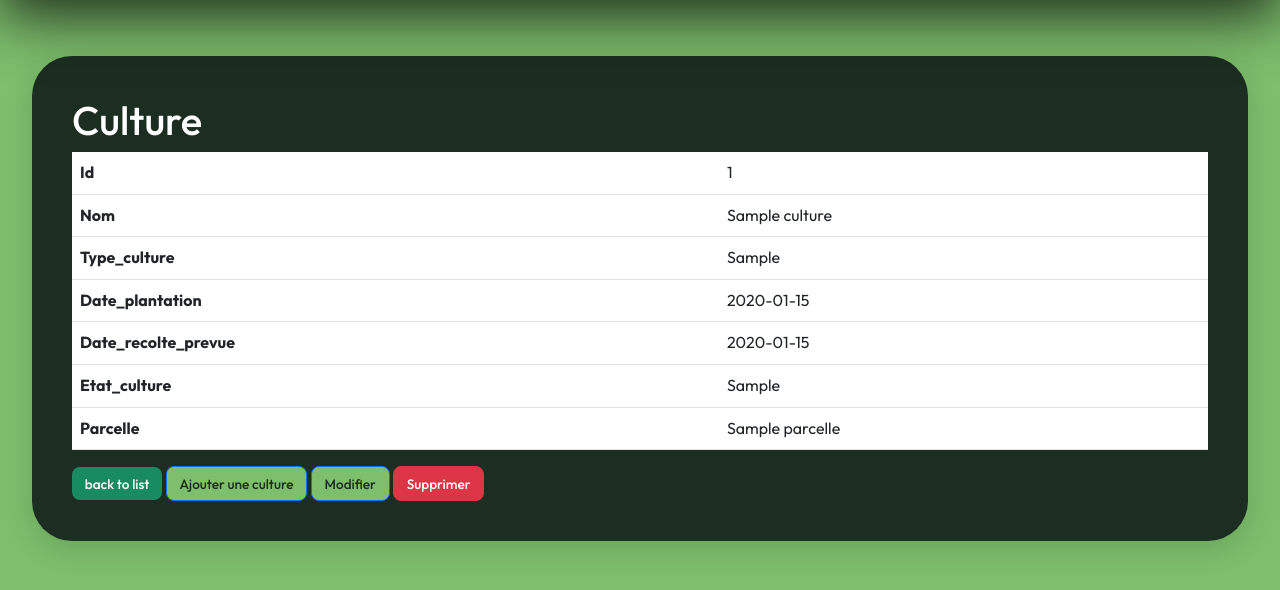
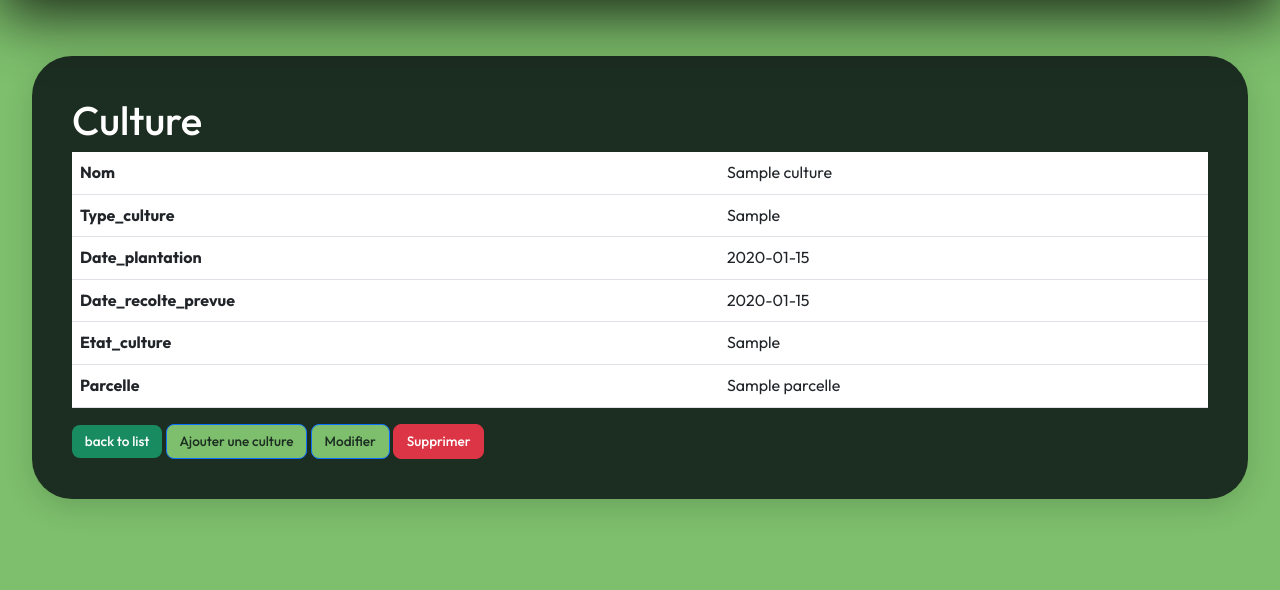
Before and after one commit to mohamed-55l/Esprit-PIDEV-3A37-2526-Agrimans, a Symfony app: template templates/Parcelle/culture/show.html.twig in a window 1280 px wide. Shown: the part 104-694 px from the top of the page. Run offline with Twig, Linux system fonts and the light colour scheme; the template is opened without the code that fills it: most values are stand-ins (such as "Sample title", 1, 10 or a date in 2020); some libraries are stand-ins or nearby versions.

Commit message:
Hide ID columns from all tables

```diff
--- a/templates/Animal/animal/index.html.twig
+++ b/templates/Animal/animal/index.html.twig
@@ -29,7 +29,6 @@
         <table class="styled-table">
             <thead>
                 <tr>
-                    <th>ID</th>
                     <th>Nom</th>
                     <th>Espèce</th>
                     <th>Race</th>
@@ -41,7 +40,6 @@
             <tbody>
             {% for animal in animals %}
                 <tr>
-                    <td style="color: rgba(255,255,255,0.5);">#{{ animal.id }}</td>
                     <td><strong>{{ animal.name }}</strong></td>
                     <td>{{ animal.type }}</td>
                     <td>{{ animal.breed ?? '-' }}</td>
--- a/templates/Animal/nourriture/index.html.twig
+++ b/templates/Animal/nourriture/index.html.twig
@@ -29,7 +29,6 @@
         <table class="styled-table">
             <thead>
                 <tr>
-                    <th>ID</th>
                     <th>Nom</th>
                     <th>Type</th>
                     <th>Quantité</th>
@@ -42,7 +41,6 @@
             <tbody>
             {% for nourriture in nourritures %}
                 <tr>
-                    <td style="color:rgba(255,255,255,0.5);">#{{ nourriture.id }}</td>
                     <td><strong>{{ nourriture.name }}</strong></td>
                     <td>{{ nourriture.type }}</td>
                     <td>{{ nourriture.quantity }} {{ nourriture.unit ?? '' }}</td>
--- a/templates/Equipement/index.html.twig
+++ b/templates/Equipement/index.html.twig
@@ -68,7 +68,6 @@
             <table class="styled-table">
                 <thead>
                     <tr>
-                        <th>ID / Réf</th>
                         <th>Nom de la Machine</th>
                         <th>Catégorie</th>
                         <th>Valeur Dinar</th>
@@ -79,7 +78,6 @@
                 <tbody>
                 {% for equipement in equipements %}
                     <tr>
-                        <td style="color: rgba(255,255,255,0.5);">#{{ equipement.id }}</td>
                         <td><strong>{{ equipement.nom }}</strong></td>
                         <td>{{ equipement.type }}</td>
                         <td style="font-weight: 600;">{{ equipement.prix|number_format(2, ',', ' ') }} DT</td>
--- a/templates/Marketplace/product/my_products.html.twig
+++ b/templates/Marketplace/product/my_products.html.twig
@@ -32,7 +32,6 @@
             <table class="styled-table">
                 <thead>
                     <tr>
-                        <th>ID</th>
                         <th>Produit</th>
                         <th>Catégorie</th>
                         <th>Prix/kg</th>
@@ -46,7 +45,6 @@
                 <tbody>
                 {% for product in products %}
                     <tr>
-                        <td style="color: rgba(255,255,255,0.5);">#{{ product.id }}</td>
                         <td><strong>{{ product.name }}</strong></td>
                         <td>
                             <span class="badge {{ product.category == 'VEGETABLES' ? 'badge-success' : (product.category == 'FRUITS' ? 'badge-warning' : 'badge-primary') }}">
--- a/templates/Parcelle/culture/index.html.twig
+++ b/templates/Parcelle/culture/index.html.twig
@@ -24,7 +24,6 @@
             <table class="table">
                 <thead>
             <tr>
-                <th>Id</th>
                 <th>Nom</th>
                 <th>Type_culture</th>
                 <th>Date_plantation</th>
@@ -37,7 +36,6 @@
         <tbody>
         {% for culture in cultures %}
             <tr>
-                <td>{{ culture.id }}</td>
                 <td>{{ culture.nom }}</td>
                 <td>{{ culture.type_culture }}</td>
                 <td>{{ culture.date_plantation ? culture.date_plantation|date('Y-m-d') : '' }}</td>
--- a/templates/Parcelle/culture/show.html.twig
+++ b/templates/Parcelle/culture/show.html.twig
@@ -7,10 +7,6 @@
 
     <table class="table">
         <tbody>
-            <tr>
-                <th>Id</th>
-                <td>{{ culture.id }}</td>
-            </tr>
             <tr>
                 <th>Nom</th>
                 <td>{{ culture.nom }}</td>
--- a/templates/Parcelle/index.html.twig
+++ b/templates/Parcelle/index.html.twig
@@ -24,7 +24,6 @@
             <table class="table">
                 <thead>
                     <tr>
-                <th>Id</th>
                 <th>Nom</th>
                 <th>Superficie</th>
                 <th>Localisation</th>
@@ -38,7 +37,6 @@
         <tbody>
         {% for parcelle in parcelles %}
             <tr>
-                <td>{{ parcelle.id }}</td>
                 <td>{{ parcelle.nom }}</td>
                 <td>{{ parcelle.superficie }}</td>
                 <td>{{ parcelle.localisation }}</td>
--- a/templates/Parcelle/show.html.twig
+++ b/templates/Parcelle/show.html.twig
@@ -7,10 +7,6 @@
 
     <table class="table">
         <tbody>
-            <tr>
-                <th>Id</th>
-                <td>{{ parcelle.id }}</td>
-            </tr>
             <tr>
                 <th>Nom</th>
                 <td>{{ parcelle.nom }}</td>
--- a/templates/review/index.html.twig
+++ b/templates/review/index.html.twig
@@ -74,7 +74,6 @@
             <table class="styled-table">
                 <thead>
                     <tr>
-                        <th>ID</th>
                         <th>Équipement</th>
                         <th>Utilisateur</th>
                         <th>Note</th>
@@ -86,7 +85,6 @@
                 <tbody>
                 {% for review in reviews %}
                     <tr>
-                        <td style="color: rgba(255,255,255,0.5);">#{{ review.id }}</td>
                         <td><strong>{{ review.equipement ? review.equipement.nom : 'N/A' }}</strong></td>
                         <td><span class="badge badge-warning"><i class="fa-solid fa-user"></i> {{ review.userId }}</span></td>
                         <td style="color: #f1c40f;">
```
